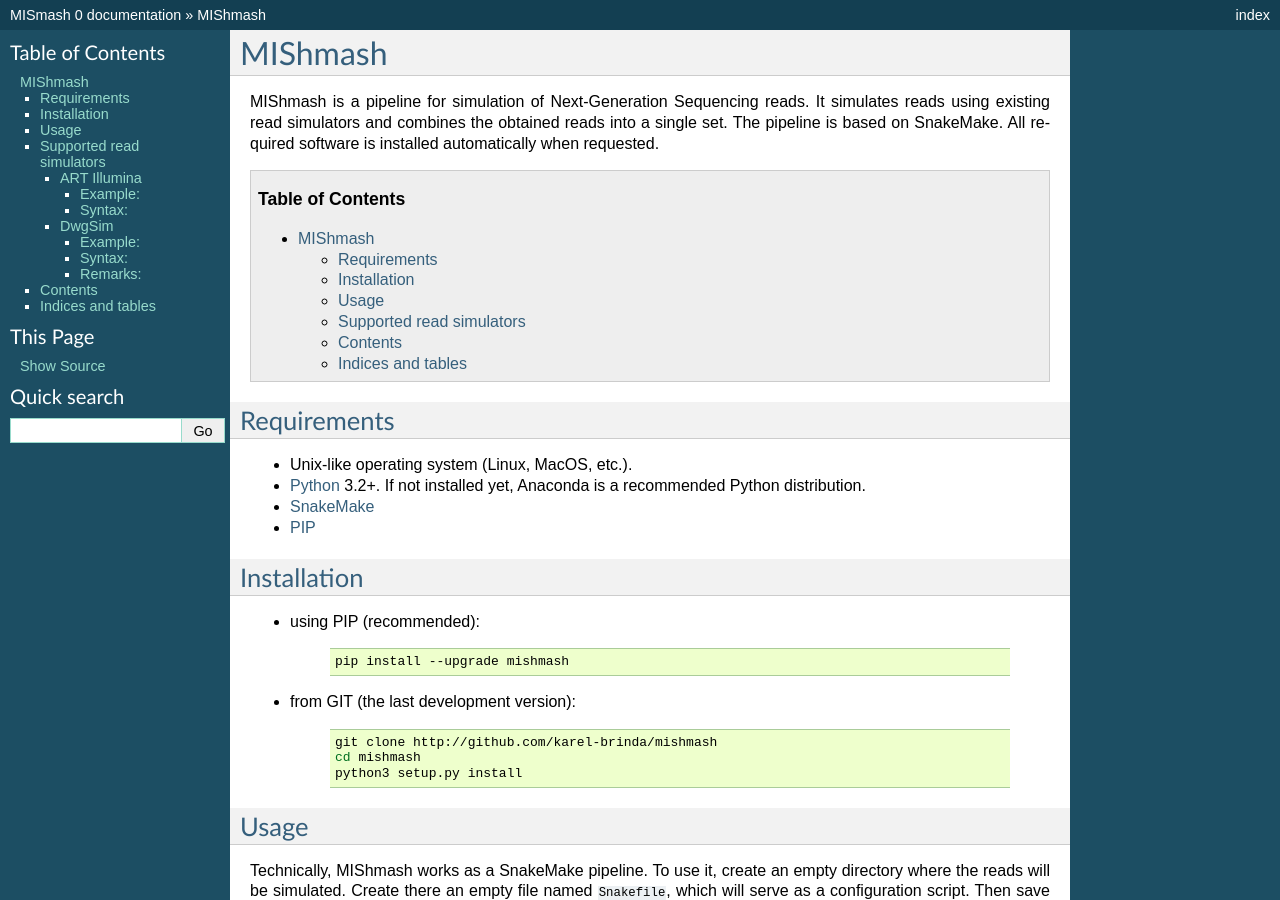
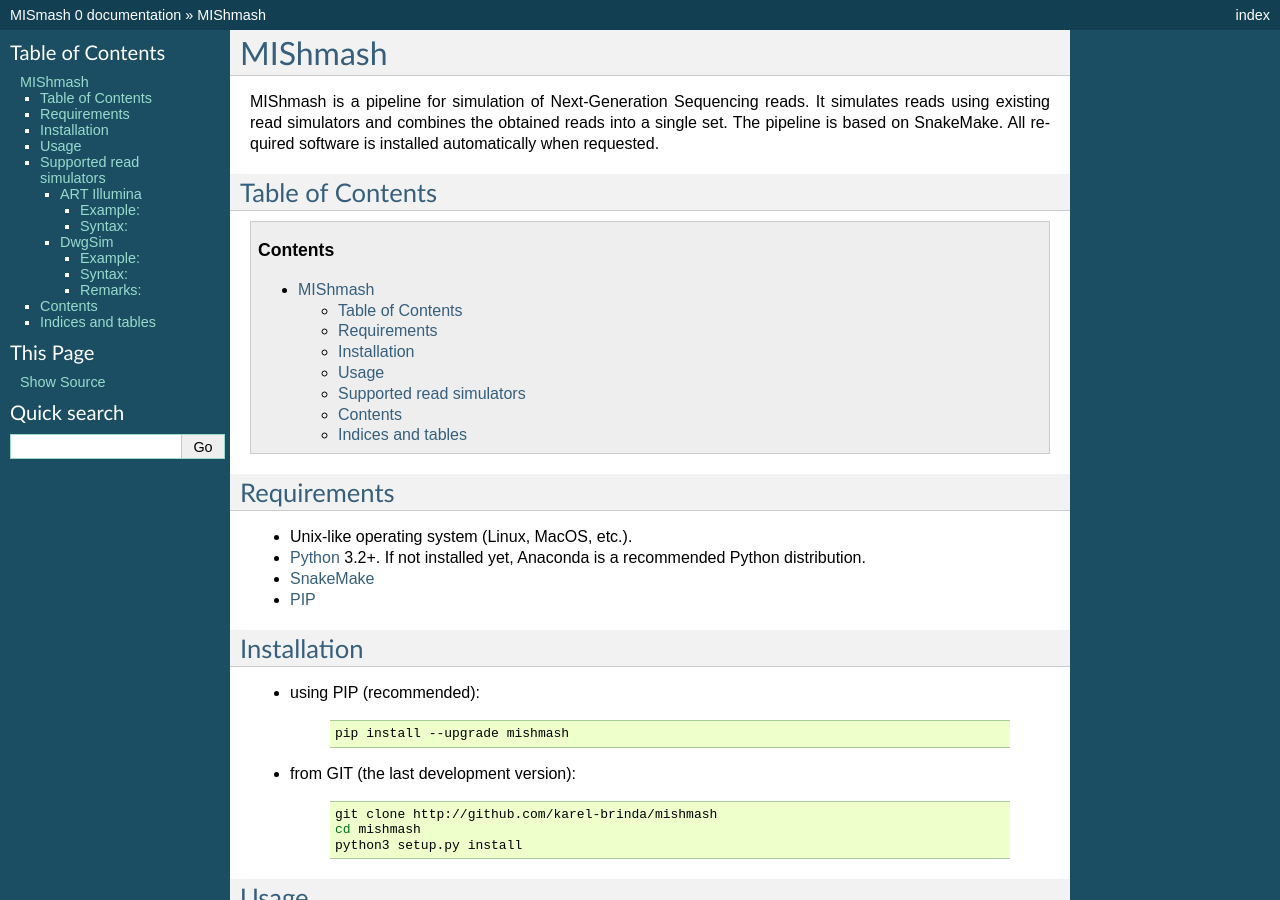
Before and after one commit to karel-brinda/rnftools, a Sphinx documentation site: the page built from docs/index.rst, in a window 1280 px wide and 900 px high. Built offline with Sphinx 7.4.7, drawn with Linux system fonts in a browser that asks for light colours.

Commit message:
Small upd.

```diff
--- a/docs/index.rst
+++ b/docs/index.rst
@@ -10,7 +10,10 @@
 existing read simulators and combines the obtained reads into a single set. The pipeline is based
 on SnakeMake. All required software is installed automatically when requested.
 
-.. contents:: Table of Contents
+Table of Contents
+-----------------
+
+.. contents::
    :depth: 2
 
 
```
Also changed, not shown: other parts of docs/index.rst (+1 -1 lines).
